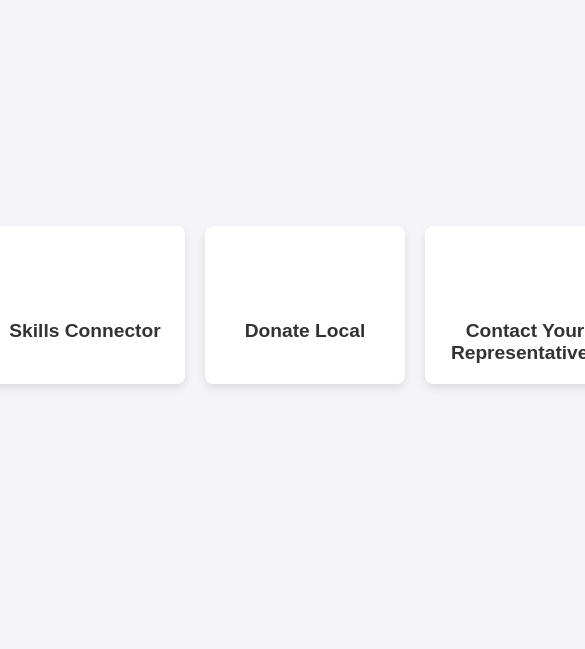
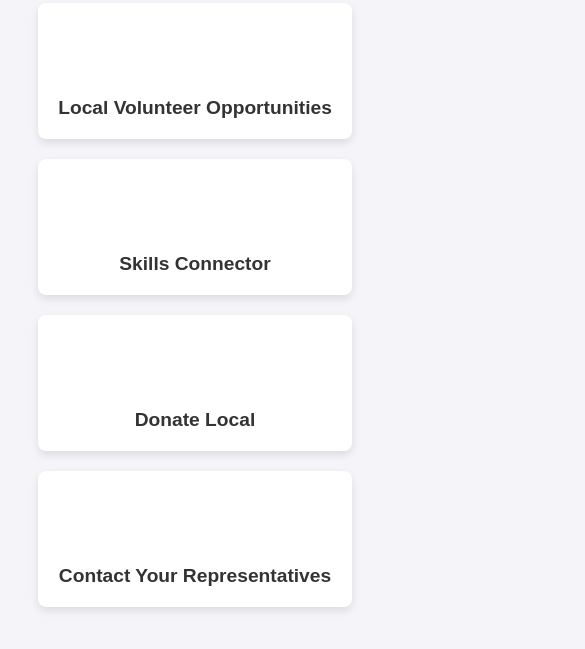
Before and after one commit to HandcartCactus/youcanhelp, a plain HTML site: page index.html in a window 390 px wide. Shown: the part 117-766 px from the top of the page, 585 px wide, since content can reach past the window. Drawn offline with Linux system fonts and the light colour scheme.

Commit message:
Update index.html

```diff
--- a/index.html
+++ b/index.html
@@ -5,7 +5,7 @@
   <meta name="viewport" content="width=device-width, initial-scale=1.0">
   <title>You Can Help</title>
   <style>
-    * {
+        * {
       margin: 0;
       padding: 0;
       box-sizing: border-box;
@@ -49,6 +49,13 @@
       font-weight: bold;
       margin-top: 10px;
     }
+
+    /* Responsive adjustments for smaller screens */
+    @media (max-width: 600px) {
+      .grid-container {
+        grid-template-columns: 1fr;
+      }
+    }
   </style>
 </head>
 <body>
```
